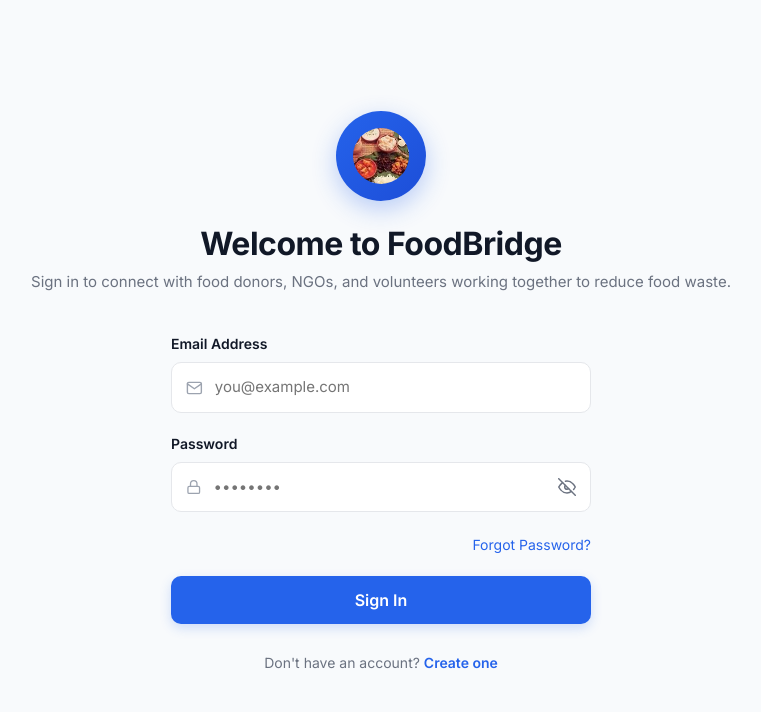
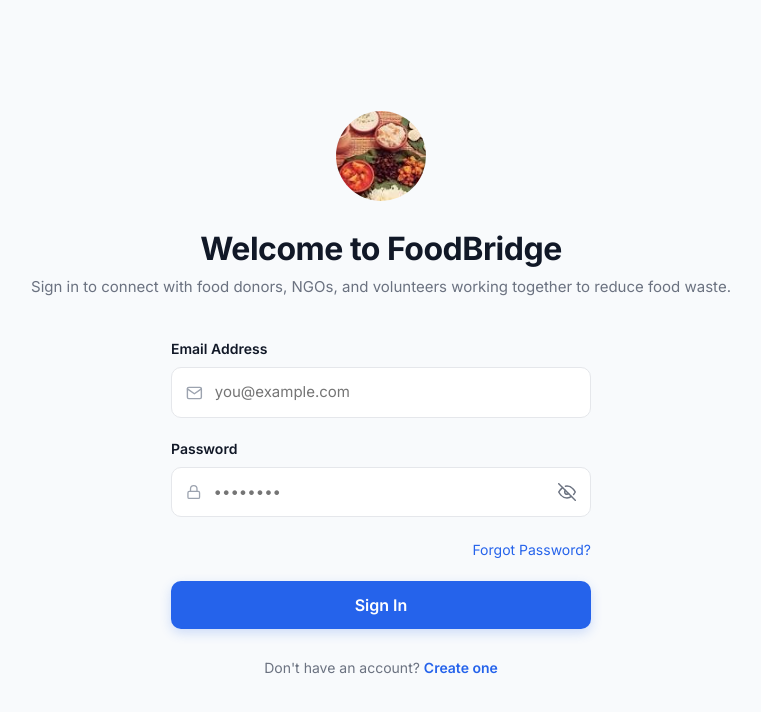
Before and after one commit to likithknp/food-rescue-UI, a React (Vite) app: page /login in a window 1280 px wide. Shown: the top 712 px of the page, without its empty margins (259-1020 px from the left). Built offline with nearby package versions, Linux system fonts and the light colour scheme.

Commit message:
Changes in Login page - adding background image

```diff
--- a/src/pages/Login.jsx
+++ b/src/pages/Login.jsx
@@ -98,21 +98,24 @@ function Login() {
       {/* Brand Circle */}
         <div
             style={{
-          width: "90px",
-          height: "90px",
-          borderRadius: "50%",
-          background: "linear-gradient(135deg, #2563EB 0%, #1D4ED8 100%)",
+                width: "100px",
+                height: "100px",
+                marginBottom: "24px",
                 display: "flex",
                 justifyContent: "center",
                 alignItems: "center",
-          marginBottom: "24px",
-          boxShadow: "0 8px 24px rgba(37, 99, 235, 0.3)"
             }}
       >
             <img
                 src="/food-donation.jpeg"
                 alt="Food donation"
-          style={{ width: 56, height: 56, objectFit: 'cover', borderRadius: 999 }}
+                style={{
+                    width: "90px",
+                    height: "90px",
+                    objectFit: "cover",
+                    borderRadius: "50%",
+                    display: "block",
+                }}
         />
       </div>
 
```
Lines whose indentation alone changed are shown as unchanged.
